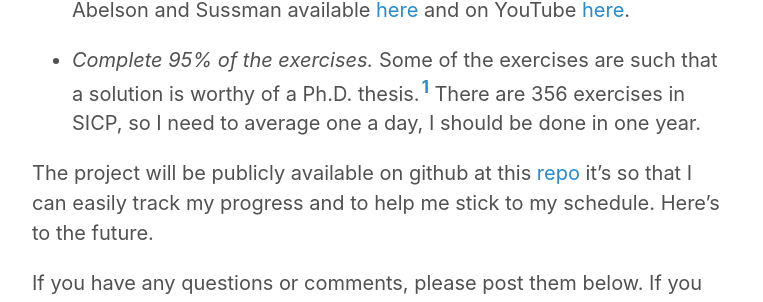
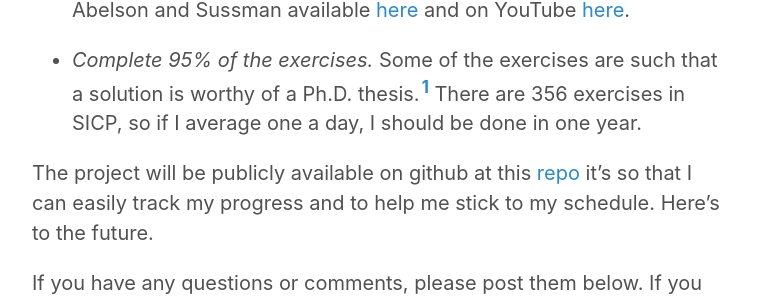
Before and after one commit to louisnow/louisnow.github.io, a Jekyll site: the page built from _posts/2016-04-18-sicp-challenge.markdown, in a window 1280 px wide. Shown: the part 1149-1451 px from the top of the page, without its empty margins (258-1021 px from the left). Built offline with Jekyll 4.4.1, drawn with Linux system fonts in a browser that asks for light colours; comment, search, counter and statistics services are not loaded.

Commit message:
Update post

```diff
--- a/_posts/2016-04-18-sicp-challenge.markdown
+++ b/_posts/2016-04-18-sicp-challenge.markdown
@@ -17,7 +17,7 @@ I want to read SICP because functional programming fascinates me. It forces me t
 
 * <em>Read the book alongside watching the original SICP lectures</em> by Abelson and Sussman available [here](http://ocw.mit.edu/courses/electrical-engineering-and-computer-science/6-001-structure-and-interpretation-of-computer-programs-spring-2005/video-lectures/) and on YouTube [here](https://www.youtube.com/playlist?list=PLE18841CABEA24090).
 
-* <em>Complete 95% of the exercises.</em> Some of the exercises are such that a solution is worthy of a Ph.D. thesis.[^fn-footnote] There are 356 exercises in SICP, so I need to average one a day, I should be done in one year.
+* <em>Complete 95% of the exercises.</em> Some of the exercises are such that a solution is worthy of a Ph.D. thesis.[^fn-footnote] There are 356 exercises in SICP, so if I average one a day, I should be done in one year.
 
 The project will be publicly available on github at this [repo](https://github.com/louis9171/Scheme_SICP) it's so that I can easily track my progress and  to help me stick to my schedule. Here's to the future.
 
```
